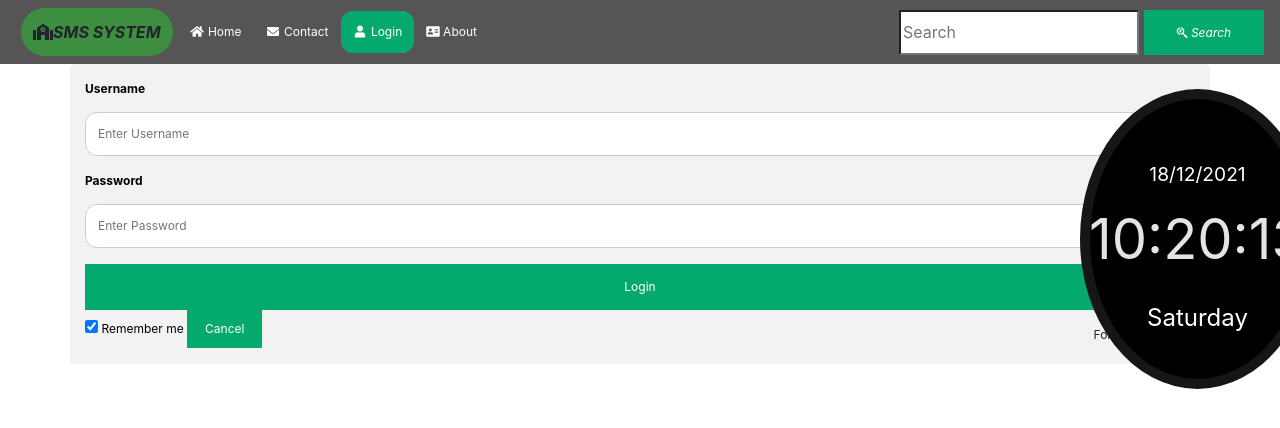
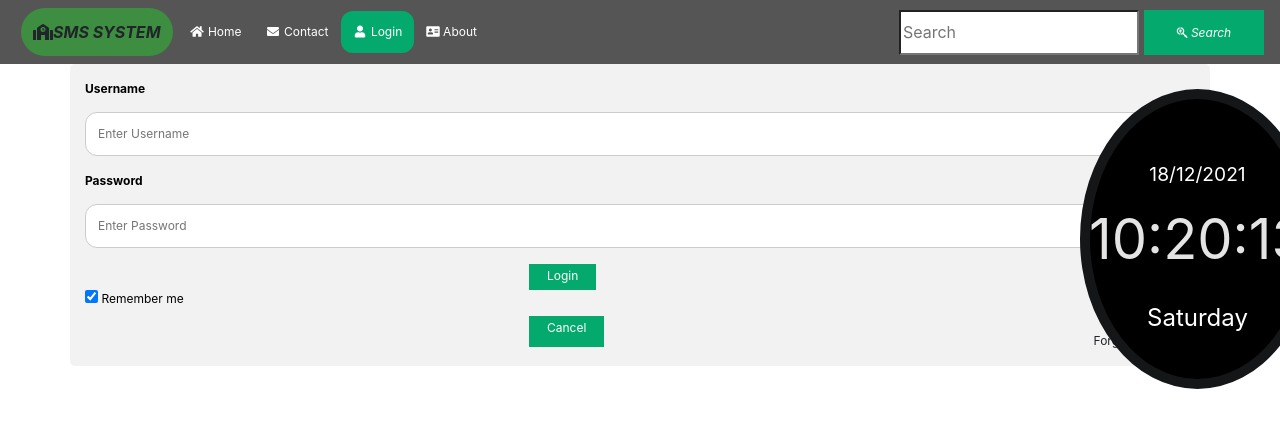
Before and after one commit to a7med58/MIS, a plain HTML site: page Login.html in a window 1280 px wide. Shown: the top 428 px of the page. Drawn offline with Linux system fonts and the light colour scheme.

Commit message:
Update
Update Theme Icon

```diff
--- a/Login.html
+++ b/Login.html
@@ -35,11 +35,13 @@
                 <label for="psw"><b>Password</b></label>
                 <input type="password" placeholder="Enter Password" name="psw" required>
 
-                <button type="submit">Login</button>
+                <button type="submit" class="logbutt">Login</button>
+                <br>
                 <label>
                     <input type="checkbox" checked="checked" name="remember"> Remember me
                 </label>
-                <button type="button" class="cancelbtn">Cancel</button>
+                <br>
+                <button type="submit" class="cancelbtn">Cancel</button>
                 <span class="psw">Forgot <a href="#">password?</a></span>
             </form>
         </div>
--- a/css/template.css
+++ b/css/template.css
@@ -315,10 +315,21 @@ button:hover {
     opacity: 0.8;
 }
 
+.logbutt {
+    width: auto;
+    padding: 10px 18px;
+    background-color: #04AA6D;
+    margin-left: 40%;
+    padding-top: 3px;
+    padding-bottom: 5px;
+}
+
 .cancelbtn {
     width: auto;
     padding: 10px 18px;
     background-color: #04AA6D;
+    margin-left: 40%;
+    padding-top: 3px;
 }
 
 .imgcontainer {
```
